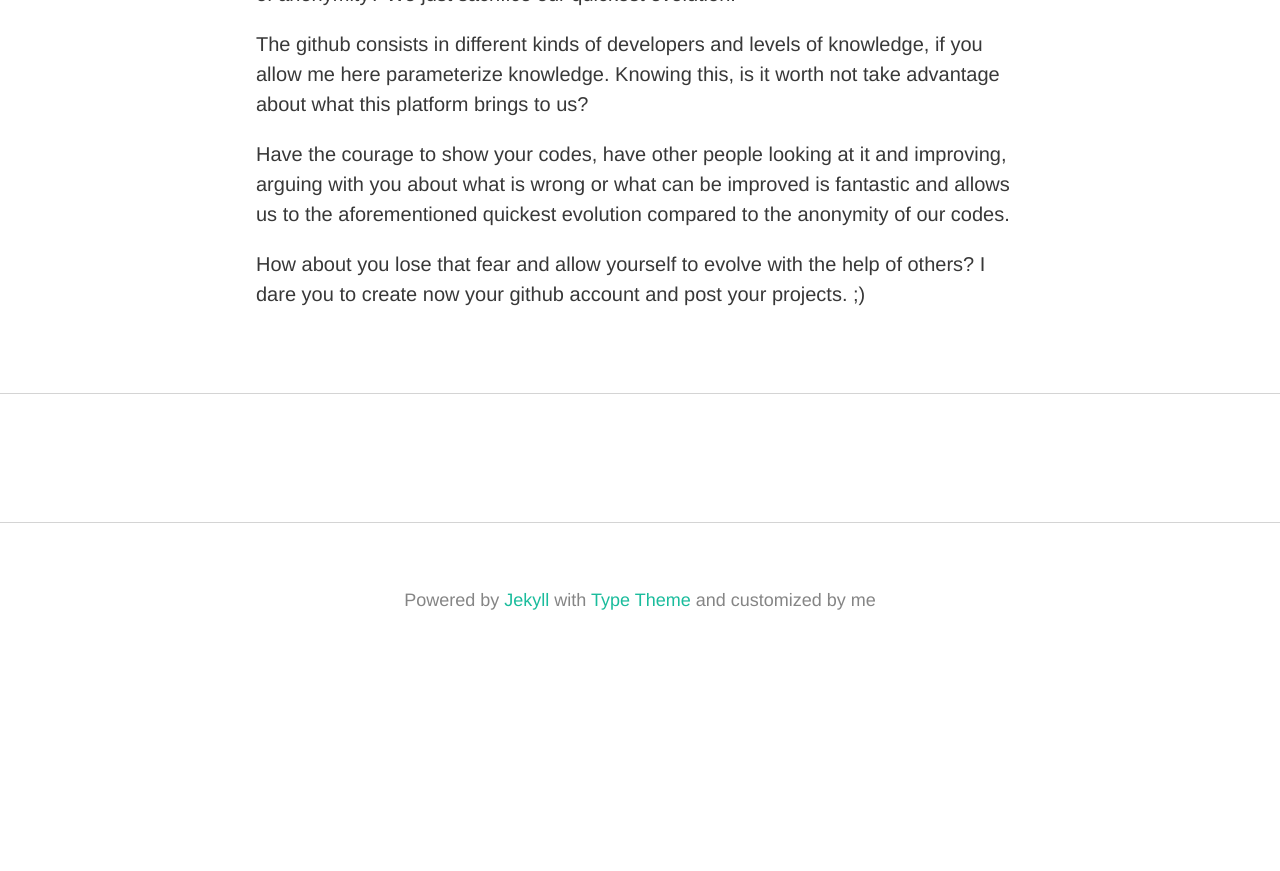
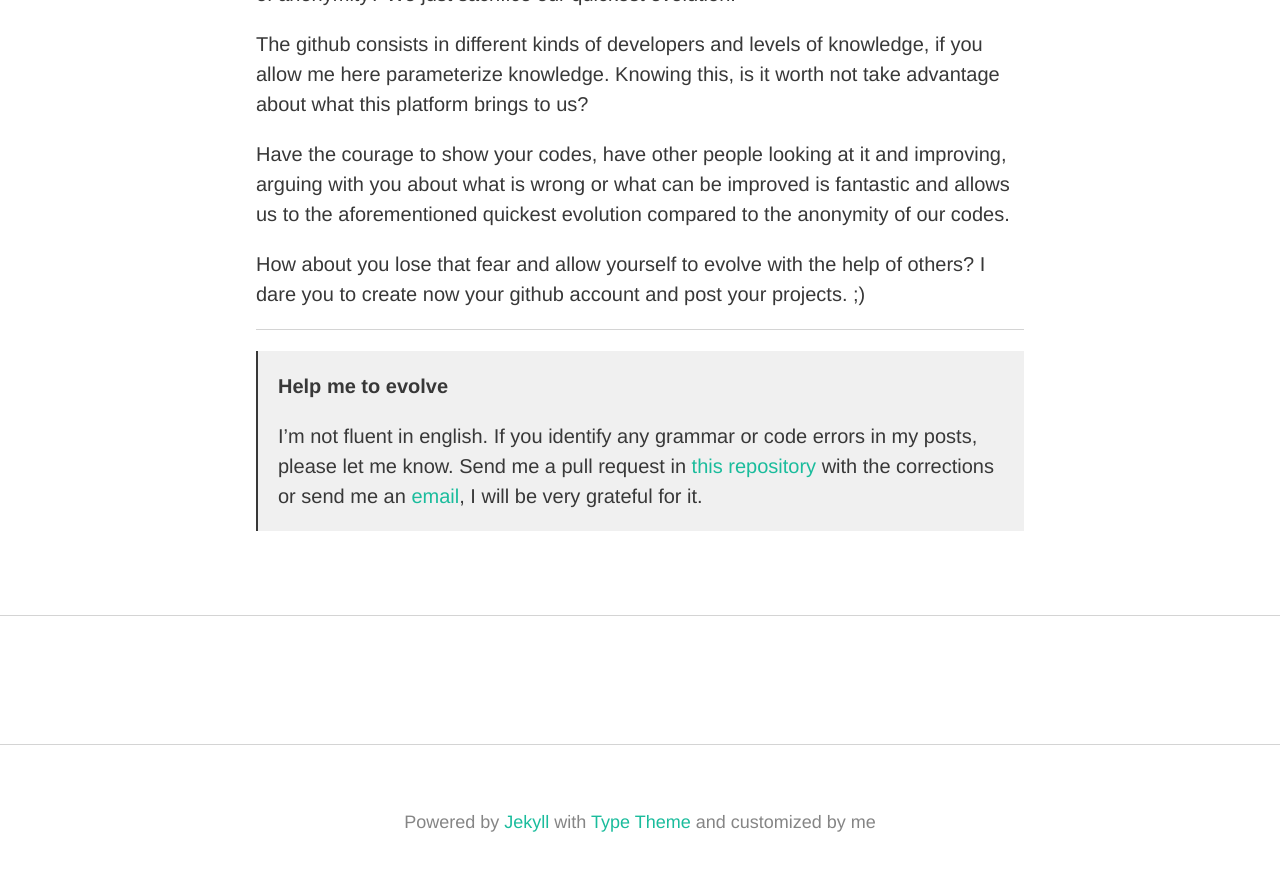
Before and after one commit to daltonmenezes/daltonmenezes.github.io, a Jekyll site: the page built from _posts/2016-05-09-what-is-the-quickest-way-to-evolve.md, in a window 1280 px wide and 900 px high, scrolled down 957 px. Shown: the top 871 px of the window. Built offline with Jekyll 4.4.1, drawn with Linux system fonts in a browser that asks for light colours; nearby versions of some CDN libraries; comment, search, counter and statistics services are not loaded; before the commit the page ends 1635 px from its top, so only the background shows below that.

Commit message:
add the 'help me to evolve' board to show in every post page

```diff
--- a/_layouts/post.html
+++ b/_layouts/post.html
@@ -10,6 +10,11 @@ layout: default
     </p>
   </header>
   <section class="post-content">{{ content }}</section>
+  <hr>
+  <blockquote>
+    <p><strong>Help me to evolve</strong></p>
+    <p>I’m not fluent in english. If you identify any grammar or code errors in my posts, please let me know. Send me a pull request in <a href="https://github.com/daltonmenezes/daltonmenezes.github.io/tree/master/_posts" target="_blank">this repository</a> with the corrections or send me an <a href="mailto:daltonmenezes@outlook.com">email</a>, I will be very grateful for it.</p>
+  </blockquote>
 </article>
 
 <!-- Post navigation -->
```
